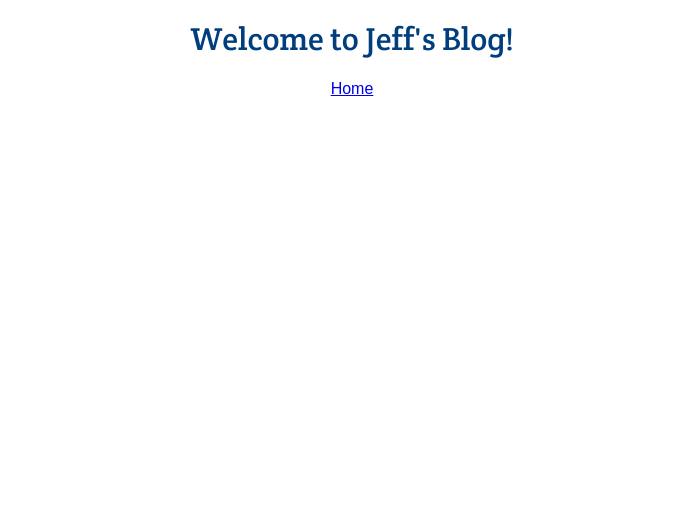
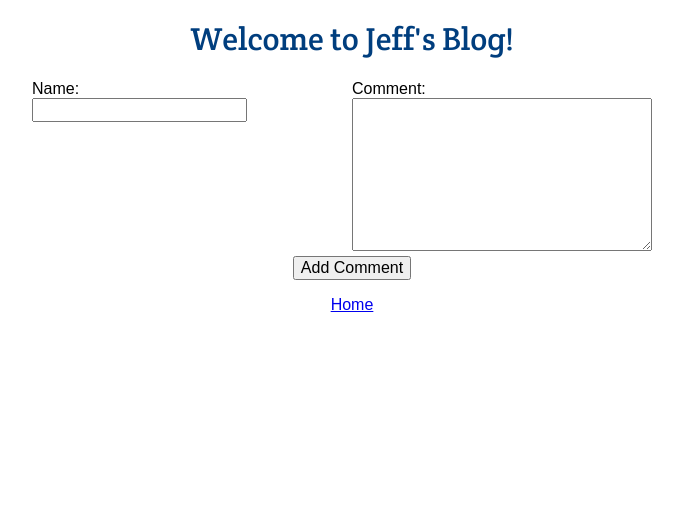
Before and after one commit to jeffreybyrne/0228-assignment3-blog, a Django app: template blog/templates/post.html in a window 1280 px wide. Shown: the top 511 px of the page, without its empty margins (288-971 px from the left). Run offline with Django 3.2, Linux system fonts and the light colour scheme; the template is opened without the code that fills it, so the values that code supplies are empty; some web fonts are replaced.

Commit message:
added the ability to comment on a post

```diff
--- a/blog/static/css/main.css
+++ b/blog/static/css/main.css
@@ -85,3 +85,22 @@ body {
   padding-top: 10px;
   padding-bottom: 5px;
 }
+
+.comment-section {
+  margin-top: 10px;
+  display: grid;
+  grid-template-columns: 1fr 1fr 1fr 1fr;
+}
+
+.name-section {
+  grid-column: 2 / 3;
+}
+
+.message-section {
+  grid-column: 3 / 4;
+}
+
+.button-section {
+  grid-column: 2 / 4;
+  justify-self: center;
+}
--- a/blog/templates/post.html
+++ b/blog/templates/post.html
@@ -3,5 +3,32 @@
 
 <h2 class='article-title'>{{ article }}</h2>
 <p class='article-body'>{{ article.body }}</p>
+
+<section>
+  <form action="index.html" method="post">
+  {% csrf_token %}
+    <input type="hidden" name="post_num" value="{{ article.pk }}">
+    <section  class='comment-section'>
+      <section class='name-section'>
+      <label for="comment_name">
+        <span>Name:</span>
+        <br>
+        <input type="text" name="comment_name" value="">
+      </label>
+      </section>
+      <section class='message-section'>
+      <label for="comment_message">
+        <span>Comment:</span>
+        <br>
+        <textarea name="comment_message" rows="8" cols="30"></textarea>
+      </label>
+      </section>
+      <section class='button-section'>
+        <button type="submit" name="button">Add Comment</button>
+      </section>
+    </section>
+  </form>
+</section>
+
 <p class='home-link'><a href="{% url 'home' %}">Home</a></p>
 {% endblock %}
--- a/blog/urls.py
+++ b/blog/urls.py
@@ -16,11 +16,12 @@ Including another URLconf
 
 from django.contrib import admin
 from django.urls import path
-from blog.views import home_page, blog_post, home_page_redirect
+from blog.views import home_page, blog_post, home_page_redirect, new_comment
 
 urlpatterns = [
     path('admin/', admin.site.urls),
     path('home/', home_page, name='home'),
     path('', home_page_redirect),
-    path('post/<int:id>', blog_post, name='blog_post')
+    path('post/<int:id>', blog_post, name='blog_post'),
+    path('post/comment/', new_comment, name='new_comment')
 ]
--- a/blog/views.py
+++ b/blog/views.py
@@ -21,3 +21,7 @@ def blog_post(request, id):
     context = {'article': post}
     html = render(request, 'post.html', context)
     return HttpResponse(html)
+
+
+def new_comment(request):
+    pass
```
